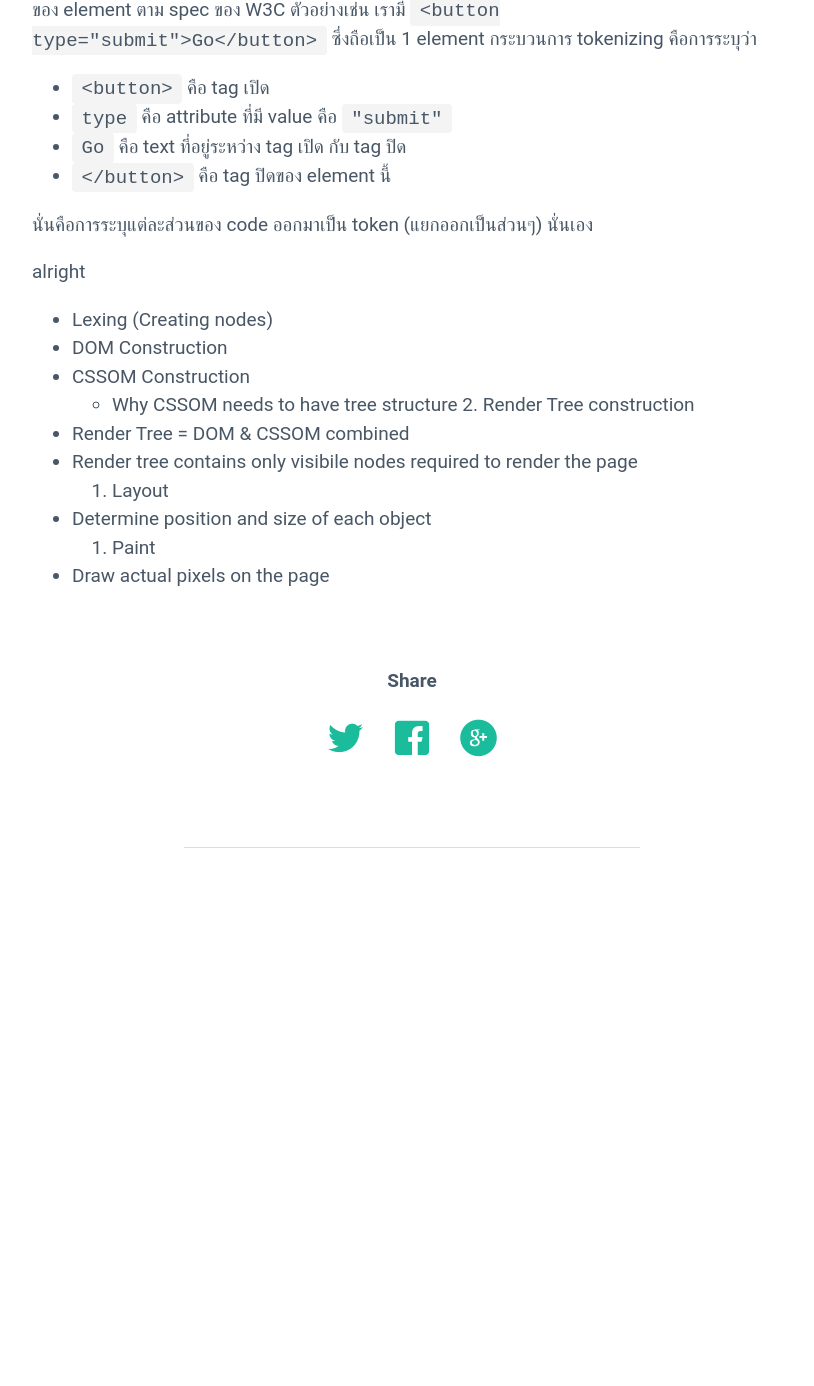
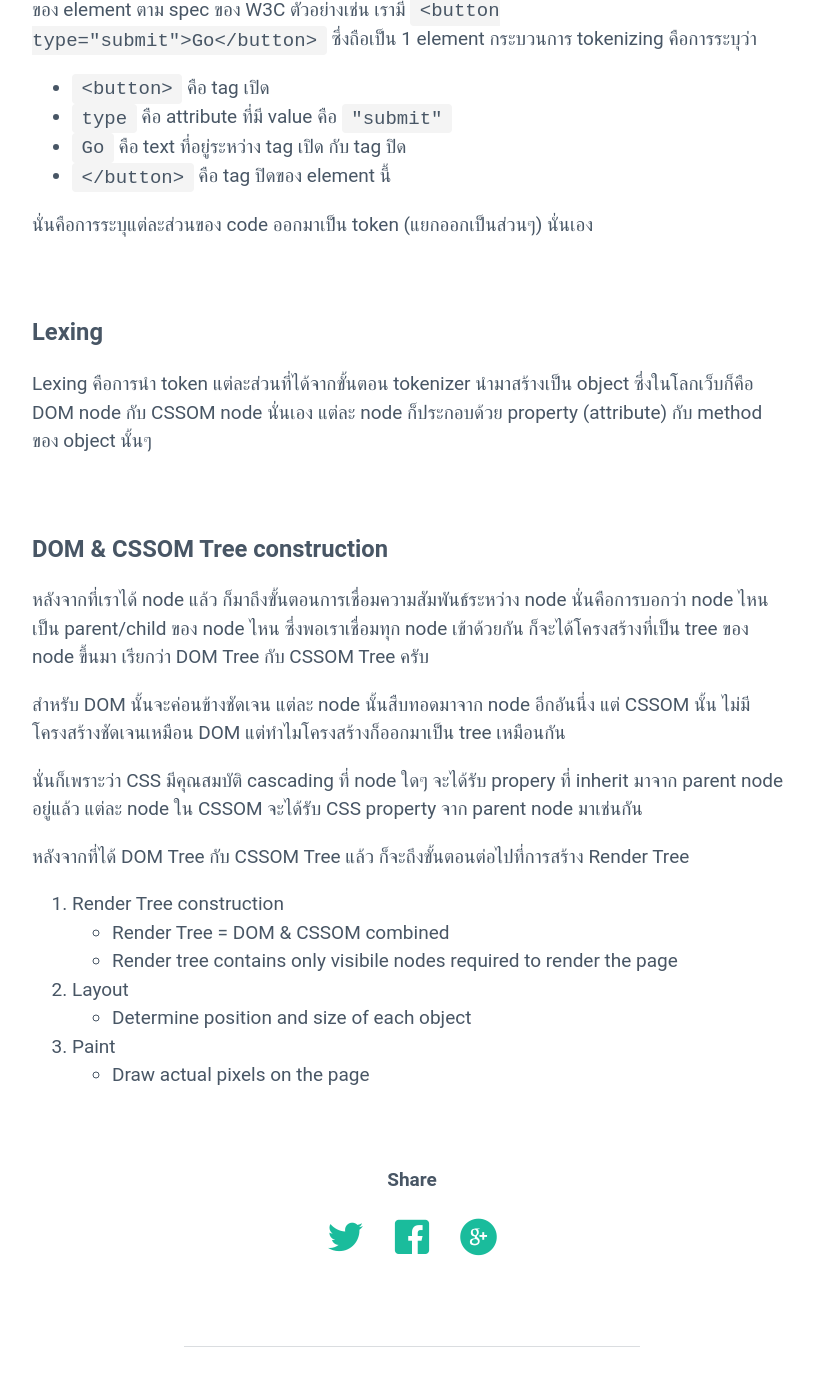
Before and after one commit to armno/armno.github.io, a Jekyll site: the page built from _posts/2016-01-28-how-web-browsers-work.md, in a window 1280 px wide and 1400 px high, scrolled down 1225 px. Shown: the top 1386 px of the window, without its empty margins (228-1042 px from the left). Built offline with Jekyll 4.4.1, drawn with Linux system fonts in a browser that asks for light colours; some web fonts are replaced; comment, search, counter and statistics services are not loaded; before the commit the page ends 2149 px from its top, so only the background shows below that.

Commit message:
almost at render tree construction

```diff
--- a/_posts/2016-01-28-how-web-browsers-work.md
+++ b/_posts/2016-01-28-how-web-browsers-work.md
@@ -42,12 +42,26 @@ Tokenizing ในโลก DOM คือกระบวนการที่บ
 
 นั่นคือการระบุแต่ละส่วนของ code ออกมาเป็น token (แยกออกเป็นส่วนๆ) นั่นเอง
 
-alright
+### Lexing
 
-  - Lexing (Creating nodes)
-  - DOM Construction
-  - CSSOM Construction
-    - Why CSSOM needs to have tree structure
+Lexing คือการนำ token แต่ละส่วนที่ได้จากขั้นตอน tokenizer นำมาสร้างเป็น object
+ซึ่งในโลกเว็บก็คือ DOM node กับ CSSOM node นั่นเอง แต่ละ node ก็ประกอบด้วย
+property (attribute) กับ method ของ object นั้นๆ
+
+### DOM & CSSOM Tree construction
+
+หลังจากที่เราได้ node แล้ว ก็มาถึงขั้นตอนการเชื่อมความสัมพันธ์ระหว่าง node นั่นคือการบอกว่า
+node ไหน เป็น parent/child ของ node ไหน ซึ่งพอเราเชื่อมทุก node เข้าด้วยกัน
+ก็จะได้โครงสร้างที่เป็น tree ของ node ขึ้นมา เรียกว่า DOM Tree กับ CSSOM Tree ครับ
+
+สำหรับ DOM นั้นจะค่อนข้างชัดเจน แต่ละ node นั้นสืบทอดมาจาก node อีกอันนึ่ง
+แต่ CSSOM นั้น ไม่มีโครงสร้างชัดเจนเหมือน DOM แต่ทำไมโครงสร้างก็ออกมาเป็น tree เหมือนกัน
+
+นั่นก็เพราะว่า CSS มีคุณสมบัติ cascading ที่ node ใดๆ จะได้รับ propery ที่ inherit มาจาก parent node อยู่แล้ว
+แต่ละ node ใน CSSOM จะได้รับ CSS property จาก parent node มาเช่นกัน
+
+หลังจากที่ได้ DOM Tree กับ CSSOM Tree แล้ว ก็จะถึงขั้นตอนต่อไปที่การสร้าง Render Tree
+
 2. Render Tree construction
   - Render Tree = DOM & CSSOM combined
   - Render tree contains only visibile nodes required to render the page
```
